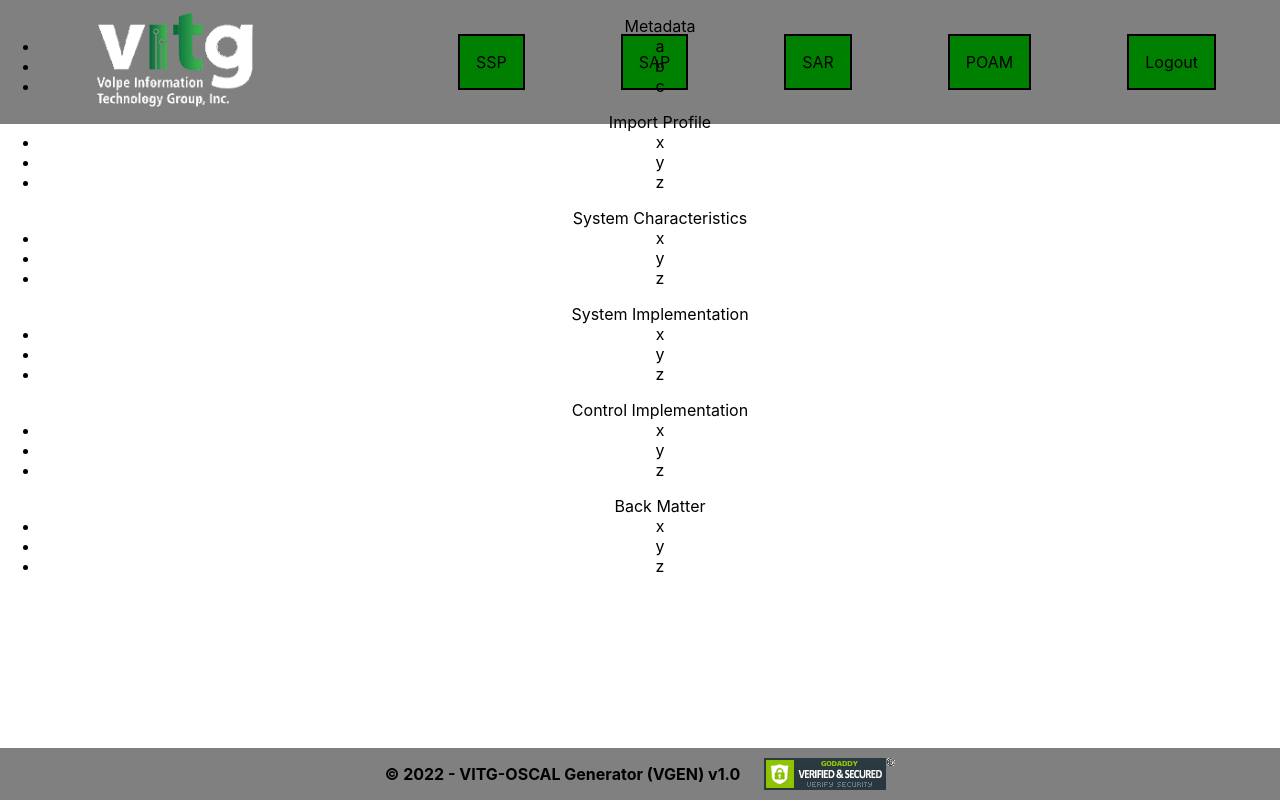
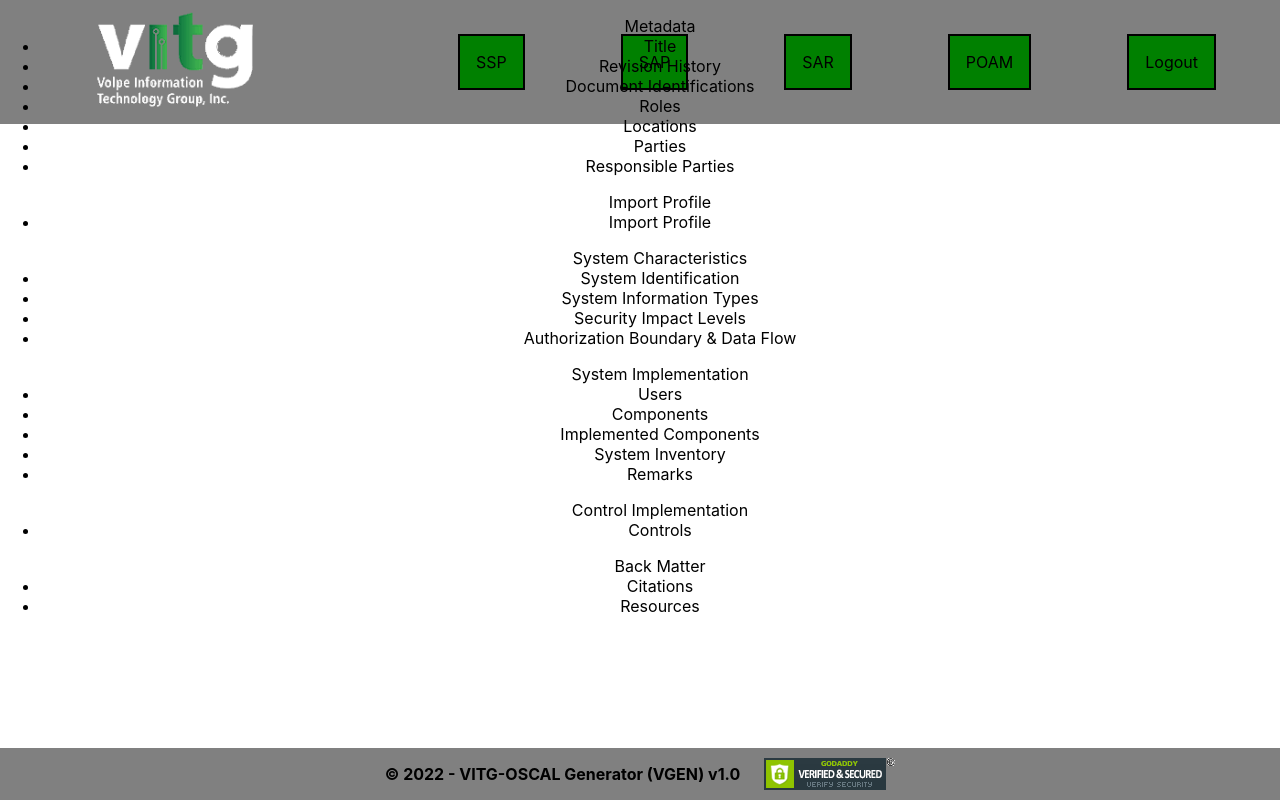
Before and after one commit to ChristianSmith2394/interview, a React (Create React App) app: page / in a window 1280 px wide. Built offline with nearby package versions, Linux system fonts and the light colour scheme.

Commit message:
Lists created for sidebar

```diff
--- a/src/Components/Sidebar.js
+++ b/src/Components/Sidebar.js
@@ -6,39 +6,41 @@ function Sidebar() {
     <nav className="sidebar">
       <ul>
         Metadata
-        <li>a</li>
-        <li>b</li>
-        <li>c</li>
+        <li>Title</li>
+        <li>Revision History</li>
+        <li>Document Identifications</li>
+        <li>Roles</li>
+        <li>Locations</li>
+        <li>Parties</li>
+        <li>Responsible Parties</li>
       </ul>
       <ul>
         Import Profile
-        <li>x</li>
-        <li>y</li>
-        <li>z</li>
+        <li>Import Profile</li>
       </ul>
       <ul>
         System Characteristics
-        <li>x</li>
-        <li>y</li>
-        <li>z</li>
+        <li>System Identification</li>
+        <li>System Information Types</li>
+        <li>Security Impact Levels</li>
+        <li>Authorization Boundary & Data Flow</li>
       </ul>
       <ul>
         System Implementation
-        <li>x</li>
-        <li>y</li>
-        <li>z</li>
+        <li>Users</li>
+        <li>Components</li>
+        <li>Implemented Components</li>
+        <li>System Inventory</li>
+        <li>Remarks</li>
       </ul>
       <ul>
         Control Implementation
-        <li>x</li>
-        <li>y</li>
-        <li>z</li>
+        <li>Controls</li>
       </ul>
       <ul>
         Back Matter
-        <li>x</li>
-        <li>y</li>
-        <li>z</li>
+        <li>Citations</li>
+        <li>Resources</li>
       </ul>
     </nav>
   );
```
